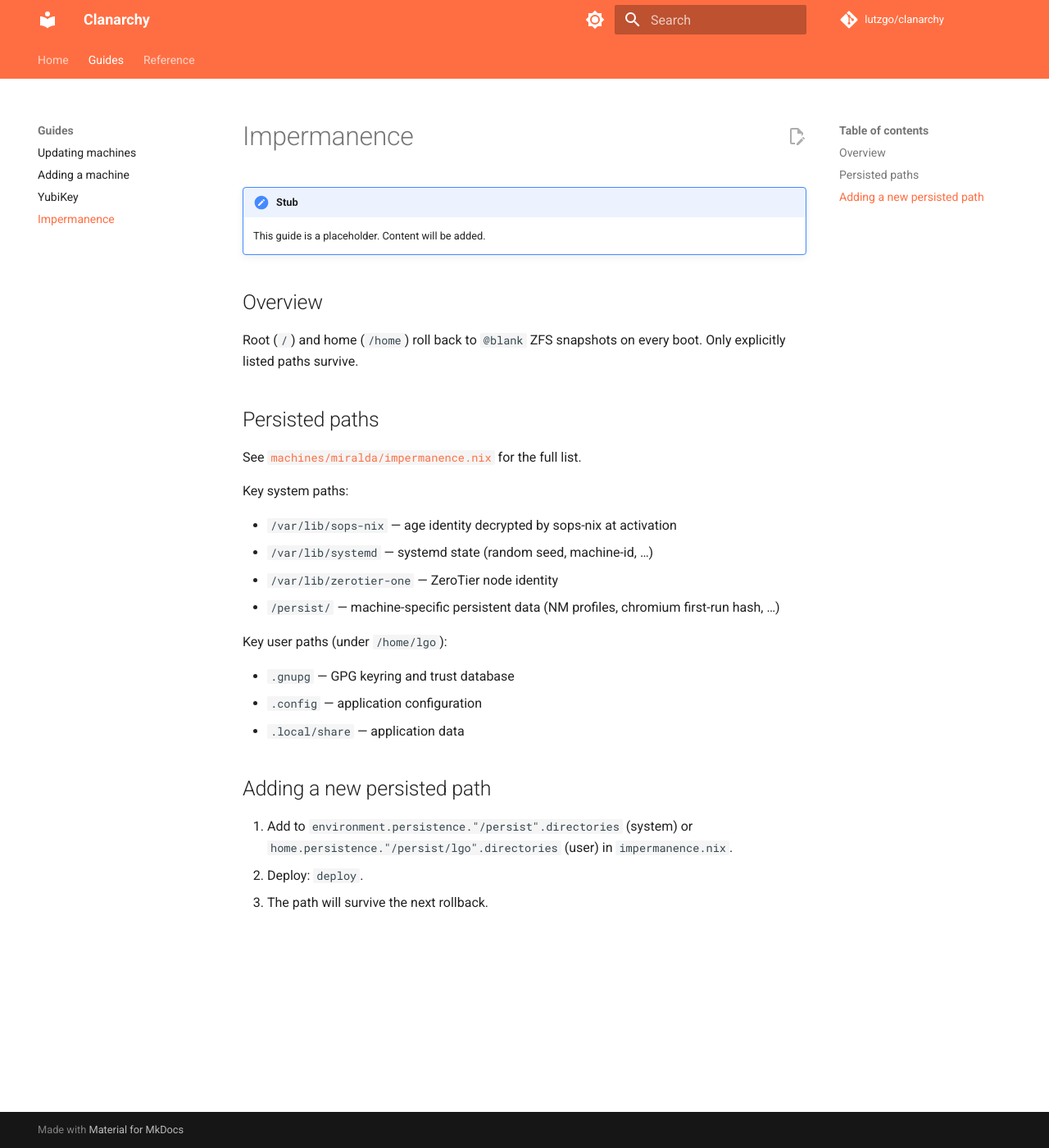
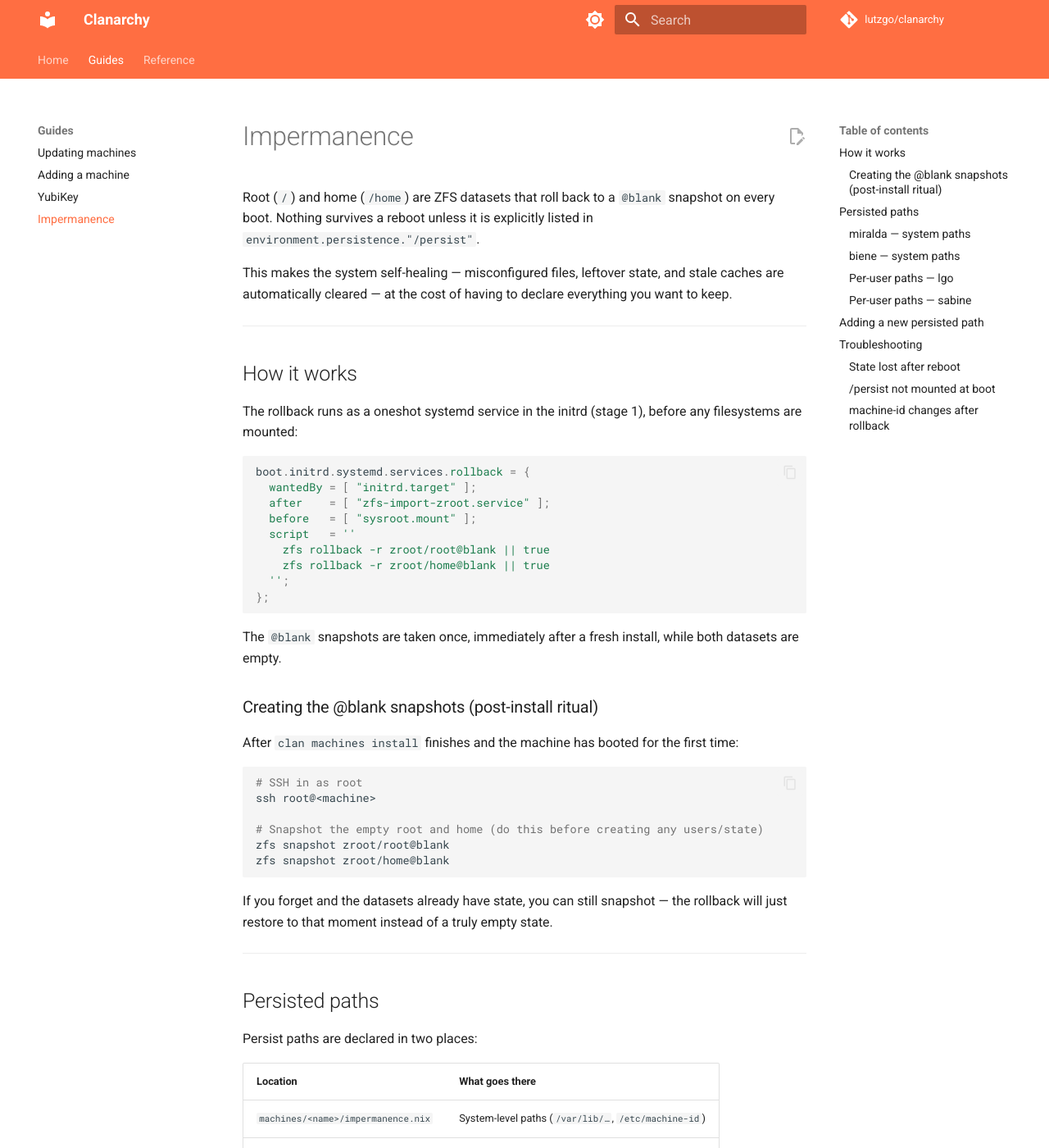
Before and after one commit to lutzgo/clanarchy, an MkDocs documentation site: the page built from docs/guides/impermanence.md, in a window 1280 px wide and 1400 px high. Shown: the whole window at 82% size. Built offline with MkDocs 1.6.1 and Material for MkDocs 9.7.7, drawn with Linux system fonts in a browser that asks for light colours; comment, search, counter and statistics services are not loaded; some of the changed text lies outside the part shown.

Commit message:
refactor(roles): decouple cpu from laptop role; fill impermanence docs; automate gendocs
Move clanarchy.roles.laptop.cpu → clanarchy.roles.cpu so any role (server,
vm, etc.) can reference the CPU vendor without coupling to the laptop role.
Update miralda and biene configurations accordingly.

Add python3 to devShell so `gendocs` works without a nix shell workaround.

Add .github/workflows/gendocs.yml — installs Nix via DeterminateSystems
action, runs gen-options.py on module/machine changes, auto-commits the
updated docs/reference/*.md with [skip ci] to avoid a deploy loop.

Fill docs/guides/impermanence.md: ZFS rollback mechanism, @blank snapshot
ritual, per-machine and per-user persist path tables, add-a-path recipe,
and troubleshooting section.

Regenerate docs/reference/roles.md with renamed cpu option.

Co-Authored-By: Claude Sonnet 4.6 <noreply@anthropic.com>

````diff
--- a/docs/guides/impermanence.md
+++ b/docs/guides/impermanence.md
@@ -1,31 +1,147 @@
 # Impermanence
 
-!!! note "Stub"
-    This guide is a placeholder. Content will be added.
+Root (`/`) and home (`/home`) are ZFS datasets that roll back to a `@blank` snapshot on every boot. Nothing survives a reboot unless it is explicitly listed in `environment.persistence."/persist"`.
 
-## Overview
+This makes the system self-healing — misconfigured files, leftover state, and stale caches are automatically cleared — at the cost of having to declare everything you want to keep.
 
-Root (`/`) and home (`/home`) roll back to `@blank` ZFS snapshots on every boot. Only explicitly listed paths survive.
+---
+
+## How it works
+
+The rollback runs as a oneshot systemd service in the initrd (stage 1), before any filesystems are mounted:
+
+```nix
+boot.initrd.systemd.services.rollback = {
+  wantedBy = [ "initrd.target" ];
+  after    = [ "zfs-import-zroot.service" ];
+  before   = [ "sysroot.mount" ];
+  script   = ''
+    zfs rollback -r zroot/root@blank || true
+    zfs rollback -r zroot/home@blank || true
+  '';
+};
+```
+
+The `@blank` snapshots are taken once, immediately after a fresh install, while both datasets are empty.
+
+### Creating the @blank snapshots (post-install ritual)
+
+After `clan machines install` finishes and the machine has booted for the first time:
+
+```bash
+# SSH in as root
+ssh root@<machine>
+
+# Snapshot the empty root and home (do this before creating any users/state)
+zfs snapshot zroot/root@blank
+zfs snapshot zroot/home@blank
+```
+
+If you forget and the datasets already have state, you can still snapshot — the rollback will just restore to that moment instead of a truly empty state.
+
+---
 
 ## Persisted paths
 
-See [`machines/miralda/impermanence.nix`](https://github.com/lutzgo/clanarchy/blob/main/machines/miralda/impermanence.nix) for the full list.
+Persist paths are declared in two places:
 
-Key system paths:
+| Location | What goes there |
+|----------|----------------|
+| `machines/<name>/impermanence.nix` | System-level paths (`/var/lib/…`, `/etc/machine-id`) |
+| `modules/users/<user>.nix` | Per-user paths (`~/.config`, `~/.local/share`, etc.) |
 
-- `/var/lib/sops-nix` — age identity decrypted by sops-nix at activation
-- `/var/lib/systemd` — systemd state (random seed, machine-id, …)
-- `/var/lib/zerotier-one` — ZeroTier node identity
-- `/persist/` — machine-specific persistent data (NM profiles, chromium first-run hash, …)
+### miralda — system paths
 
-Key user paths (under `/home/lgo`):
+```
+/var/lib/nixos       — NixOS uid/gid assignments
+/var/lib/sops-nix    — age identity decrypted at activation
+/var/log             — systemd journal and other logs
+/var/lib/systemd     — random seed, machine-id journal cursor
+/var/lib/syncthing   — device DB, peer state, runtime config
+/var/lib/fprint      — enrolled fingerprints (fprintd)
+/var/lib/flatpak     — installed apps, runtimes, remotes
+/etc/machine-id      — stable identity for systemd/journal
+```
 
-- `.gnupg` — GPG keyring and trust database
-- `.config` — application configuration
-- `.local/share` — application data
+### biene — system paths
+
+```
+/var/lib/nixos
+/var/log
+/var/lib/systemd
+/etc/machine-id
+```
+
+### Per-user paths — lgo
+
+```
+~/.gnupg             — GPG keyring with YubiKey stubs
+~/.claude            — Claude Code credentials + session data
+~/.config            — gh auth, helix, zellij, noctalia settings
+~/.local/share
+~/.cache/noctalia    — shell-state.json (version tracking)
+~/.cache/zellij      — compiled WASM + plugin permission cache
+~/Pictures           — includes Wallpapers/ for Noctalia
+~/Documents, ~/Downloads, ~/Music, ~/Videos, ~/Desktop, ~/Projects, ~/Public
+~/.age/yubikey-identity.txt  — PIV-backed age identity
+```
+
+### Per-user paths — sabine
+
+```
+~/.config, ~/.local/share, ~/.cache
+~/Documents, ~/Downloads, ~/Pictures, ~/Music, ~/Videos, ~/Desktop, ~/Public
+```
+
+---
 
 ## Adding a new persisted path
 
-1. Add to `environment.persistence."/persist".directories` (system) or `home.persistence."/persist/lgo".directories` (user) in `impermanence.nix`.
-2. Deploy: `deploy`.
-3. The path will survive the next rollback.
+Add it to the appropriate `environment.persistence."/persist"` block. For system paths, edit `machines/<name>/impermanence.nix`. For user paths, edit `modules/users/<user>.nix`.
+
+```nix
+environment.persistence."/persist" = {
+  directories = [
+    "/var/lib/my-service"   # persists the entire directory
+  ];
+  files = [
+    "/etc/some-config"      # persists a single file
+  ];
+};
+```
+
+For per-user paths inside a user module:
+
+```nix
+environment.persistence."/persist".users.<name> = {
+  directories = [ ".config/my-app" ];
+};
+```
+
+After adding a path, deploy the configuration. The bind mount is created on next activation — the path doesn't need to exist beforehand.
+
+!!! warning "Forgotten paths"
+    If a service writes to a path that isn't persisted and you reboot, that state is gone. Common symptoms: service re-initialises on every boot, settings reset, credentials lost. Add the path and redeploy.
+
+---
+
+## Troubleshooting
+
+### State lost after reboot
+
+The path is not in the persist list. Find where the service stores state:
+
+```bash
+systemctl cat <service> | grep -E "State|Cache|Runtime"
+ls /var/lib/<service>
+```
+
+Then add it to `impermanence.nix` and redeploy.
+
+### `/persist` not mounted at boot
+
+`fileSystems."/persist".neededForBoot = true` must be set in the machine config. Without it, stage 2 may try to activate users before `/persist` is mounted, causing bind mounts to fail silently.
+
+### `machine-id` changes after rollback
+
+`/etc/machine-id` must be in the `files` list (not `directories`). A changing machine-id breaks the systemd journal, D-Bus, and services that rely on stable identity.
````
Also changed, not shown: docs/reference/roles.md (+1 -1 lines), 5 other files.
